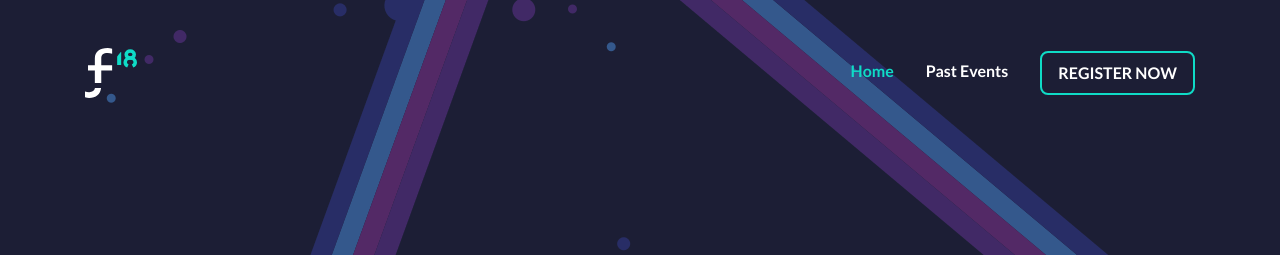
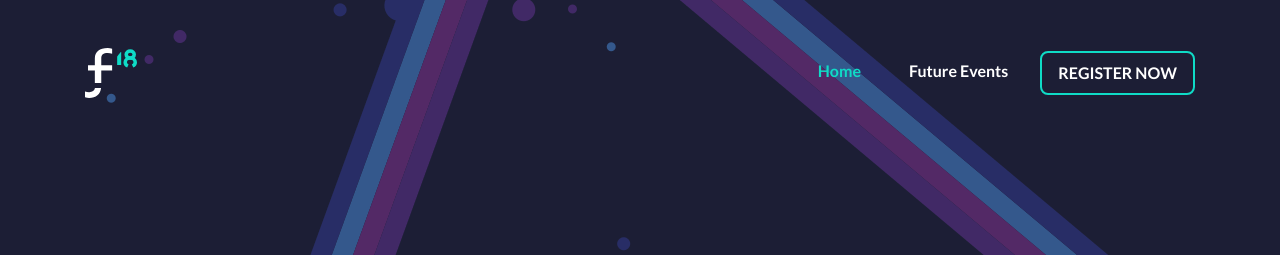
Before and after one commit to TechnologyMasters/functions.events, a Jekyll site: the page built from _collections/_events/2018/vancouver.md, in a window 1280 px wide. Shown: the top 255 px of the page. Built offline with Jekyll 4.4.1, drawn with Linux system fonts in a browser that asks for light colours.

Commit message:
fix(nav): mobile nav

```diff
--- a/_includes/header.html
+++ b/_includes/header.html
@@ -36,7 +36,7 @@
       {% endif %}
     {% endif %}
 
-    <a class="nav-link" href="/events">{% if today > year %}Future Events{% else %}Past Events{% endif %}</a>
+    <a class="nav-link" href="/events">{% if url[2] or today > year %}Future Events{% else %}Past Events{% endif %}</a>
 
     {% if year >= today %}
       <a class="nav-link btn btn-primary d-none d-md-block" href="/{{ year }}/{{ city }}/#tickets">Register Now</a>
--- a/css/base.scss
+++ b/css/base.scss
@@ -54,10 +54,6 @@
         color: var(--color-accent);
       }
     }
-
-    .nav-link + .nav-link:not(:last-of-type) {
-      margin-right: 1rem;
-    }
   }
 }
 
@@ -107,5 +103,9 @@
 @media (min-width: 576px) {
   header nav {
     width: initial;
+
+    .nav-link:not(:last-of-type) {
+      margin-right: 1rem;
+    }
   }
 }
```
